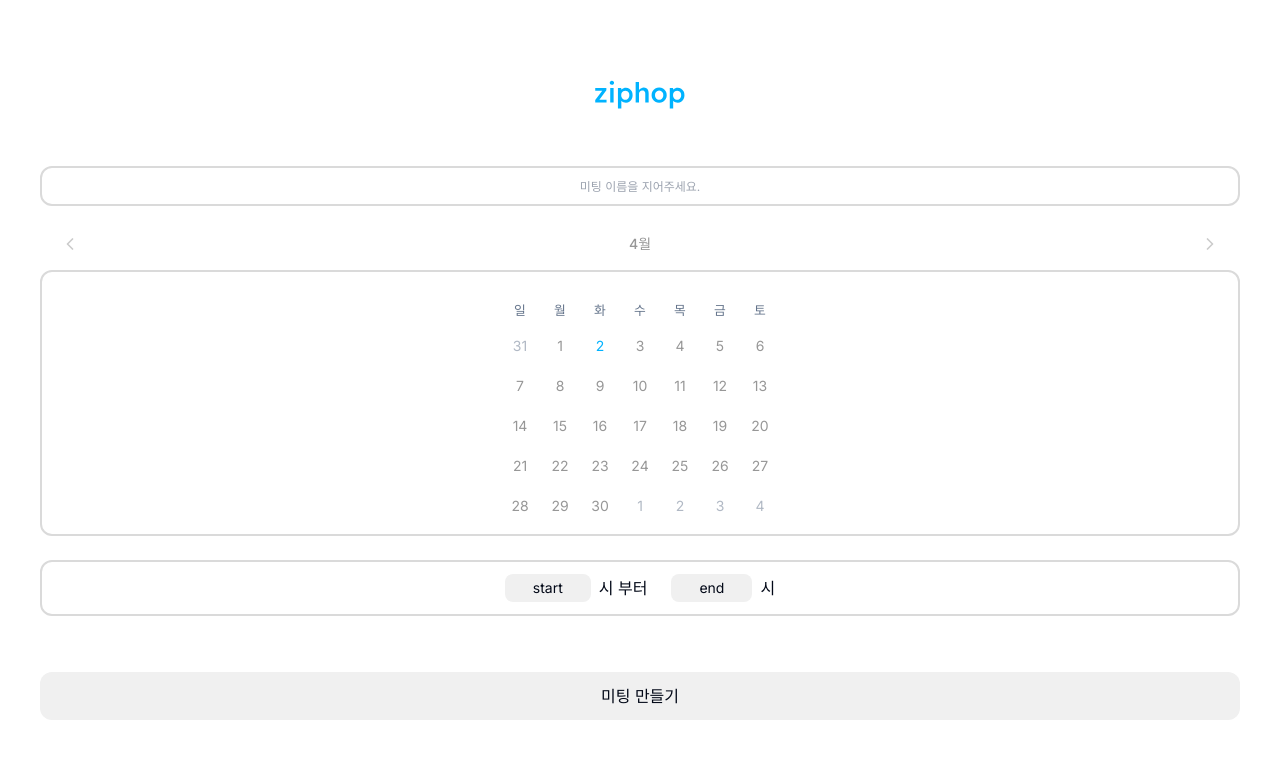
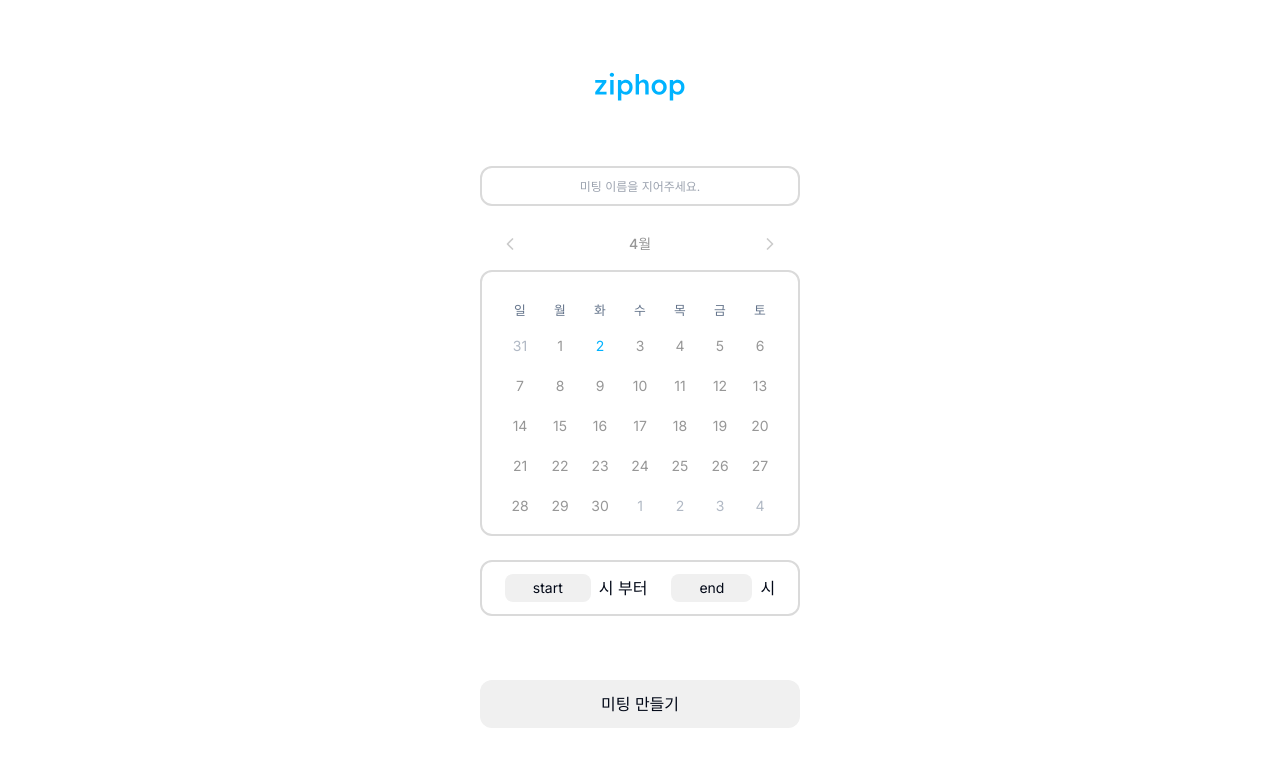
Before and after one commit to hayamaster/ziphop, a Next.js app: page / in a window 1280 px wide. Shown: the top 766 px of the page. Built offline with nearby package versions, Linux system fonts and the light colour scheme.

Commit message:
refactor: 미팅 생성 페이지 반응형 디자인

```diff
--- a/src/app/page.tsx
+++ b/src/app/page.tsx
@@ -27,11 +27,11 @@
   };
 
   return (
-    <main className="flex w-full h-dvh flex-col items-center justify-center px-10 py-12 gap-6">
-      <i className="flex justify-center items-center w-full mb-8">
+    <main className="flex w-full h-dvh flex-col items-center justify-center px-10 py-12 gap-8 mobile:gap-16 tablet:mx-auto tablet:max-w-[400px]">
+      <i className="flex justify-center items-center w-full">
         <Logo />
       </i>
-      <div className="flex flex-col gap-6 w-full items-center">
+      <div className="flex flex-col gap-6 w-screen items-center xs:w-full">
         <input
           value={title}
           onChange={(e) => setTitle(e.target.value)}
@@ -41,7 +41,7 @@
             title ? "text-blue border-blue bg-[#ECF9FF]" : "border-gray"
           }`}
         />
-        <div className="relative w-screen mobile:w-full mt-10 justify-center items-center">
+        <div className="relative w-full mt-10 justify-center items-center">
           <Calendar
             mode="multiple"
             selected={days}
@@ -54,7 +54,7 @@
           />
         </div>
         <div
-          className={`w-full flex justify-center items-center gap-2 border-2 py-3 rounded-xl ${
+          className={`w-full flex justify-center items-center gap-2 border-2 py-3 rounded-xl text-sm mobile:text-base ${
             startTime && endTime ? "border-blue text-blue" : "border-gray"
           }`}
         >
@@ -77,15 +77,15 @@
           </Select>
           <p>시</p>
         </div>
+      </div>
       <button
-          className={`w-full py-3 rounded-xl mt-8 ${
+        className={`w-full py-3 rounded-xl text-sm mobile:text-base ${
           isCompleteSetting ? "bg-blue text-white" : "bg-[#F0F0F0]"
         }`}
         disabled={!isCompleteSetting}
       >
         미팅 만들기
       </button>
-      </div>
     </main>
   );
 }
--- a/src/components/ui/calendar.tsx
+++ b/src/components/ui/calendar.tsx
@@ -17,9 +17,9 @@
   return (
     <DayPicker
       showOutsideDays={showOutsideDays}
-      className={cn("p-3 w-screen mobile:w-full", className)}
+      className={cn("p-3 w-full", className)}
       classNames={{
-        months: "flex flex-col sm:flex-row space-y-4 sm:space-x-4 sm:space-y-0",
+        months: "flex flex-col",
         month: "space-y-4",
         caption:
           "flex justify-center pb-4 items-center text-[#979797] z-30 absolute top-0 left-1/2 transform -translate-x-1/2 -translate-y-full w-full",
@@ -29,10 +29,10 @@
         nav_button_previous: "absolute left-5",
         nav_button_next: "absolute right-3",
         table: "w-full border-collapse space-y-1",
-        head_row: "flex justify-center gap-2",
+        head_row: "flex justify-center gap-1 mobile:gap-2",
         head_cell:
           "text-muted-foreground rounded-md w-8 font-normal text-[0.8rem]",
-        row: "flex w-full mt-2 gap-2 justify-center",
+        row: "flex w-full mt-1 gap-1 justify-center mobile:mt-2 mobile:gap-2",
         cell: "h-8 w-8 text-center text-sm p-0 relative text-[#979797] focus-within:relative focus-within:z-20",
         day: "h-8 w-8 p-0 font-normal aria-selected:opacity-100 rounded-full hover:rounded-full hover:bg-[#77d3fb]",
         day_range_end: "day-range-end",
```
Lines whose indentation alone changed are shown as unchanged.
